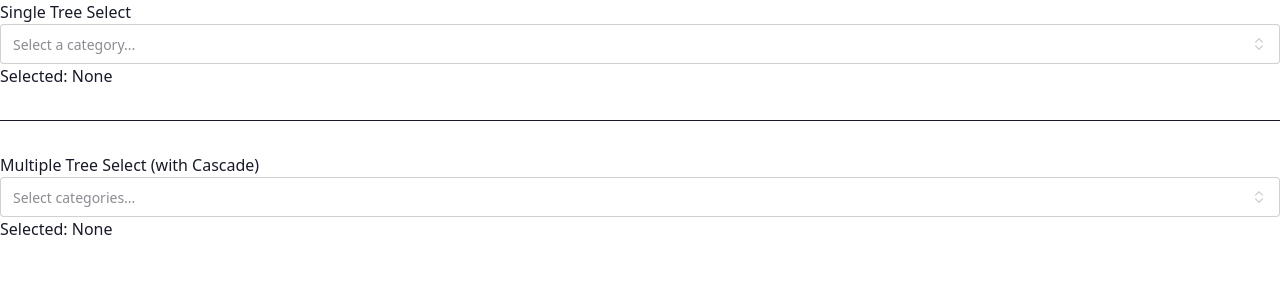
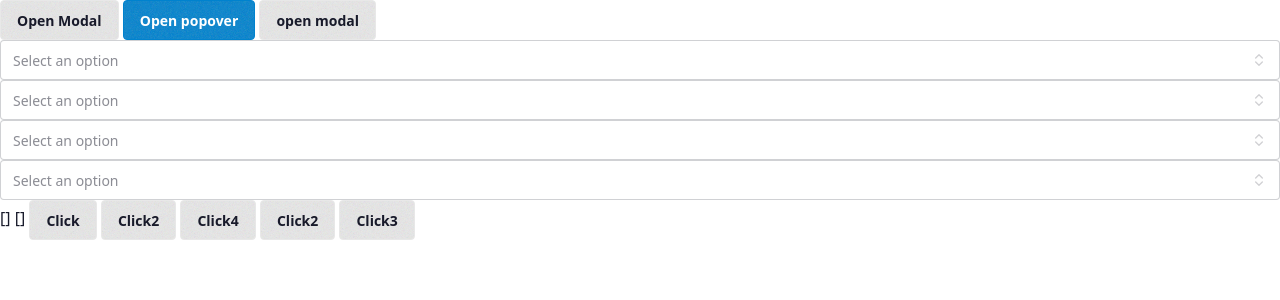
Before and after one commit to Damix48/svelte-daisy, a SvelteKit app: page / in a window 1280 px wide. Shown: the top 300 px of the page. Built offline with nearby package versions, Linux system fonts and the light colour scheme.

Commit message:
refactor modal components and improve modal functionality

```diff
--- a/src/lib/components/functional/modal-provider/ModalProvider.svelte
+++ b/src/lib/components/functional/modal-provider/ModalProvider.svelte
@@ -1,11 +1,12 @@
 <script lang="ts">
-  import { modalService } from "$lib/services/modal.svelte";
-  import { Modal } from "$lib/components/ui/modal";
+import { modalService } from "$lib/services/modal.svelte";
+import { Modal } from "$lib/components/ui/modal";
 
-  const { className } :{className?: string}= $props();
+const { className }: { className?: string } = $props();
 </script>
 
 {#each modalService.instances as instance (instance.id)}
+  {@const Content = instance.component}
   <Modal.Root
     open={true}
     onOpenChange={(isOpen) => {
@@ -14,8 +15,6 @@
       }
     }}
   >
-    <Modal.Content class={instance.className ?? className}>
-      <instance.component {...instance.props} />
-    </Modal.Content>
+    <Modal.Content class={instance.className ?? className} position={instance.position} outsideBehavior={instance.outsideBehavior}> <Content {...instance.props} /> </Modal.Content>
   </Modal.Root>
 {/each}
--- a/src/lib/components/ui/modal/ModalContent.svelte
+++ b/src/lib/components/ui/modal/ModalContent.svelte
@@ -1,56 +1,89 @@
 <script lang="ts">
 import { X } from "@lucide/svelte";
-  import type { Snippet } from "svelte";
 import { context } from "./context";
+import type { ModalContentProps } from "./types";
 
 const c = context.get();
 
-  type ModalContentProps = {
-    interactOutsideBehavior?: "close" | "ignore";
-    showCloseButton?: boolean;
-    children?: Snippet | undefined;
-    position?: string | undefined;
-    class?: string | undefined;
-  };
-
-  let { interactOutsideBehavior = "close", showCloseButton = true, position, class: className, children }: ModalContentProps = $props();
+let { outsideBehavior = "close", showCloseButton = true, position, class: className, children }: ModalContentProps = $props();
 
 let dialogRef: HTMLDialogElement;
+let modalPositionClass = $derived.by(() => {
+  switch (position) {
+    case "top":
+      return "modal-top";
+    case "middle":
+      return "modal-middle";
+    case "bottom":
+      return "modal-bottom";
+    case "start":
+      return "modal-start";
+    case "end":
+      return "modal-end";
+    default:
+      return "";
+  }
+});
 
 $effect(() => {
   if (!dialogRef) return;
   if (c.open) {
     if (!dialogRef.open) {
+      if (outsideBehavior === "interact" || outsideBehavior === "close-interact") {
+        dialogRef.showPopover();
+      } else {
         dialogRef.showModal();
+      }
     }
   } else {
     if (dialogRef.open) {
+      if (outsideBehavior === "interact" || outsideBehavior === "close-interact") {
+        dialogRef.hidePopover();
+      } else {
         dialogRef.close();
       }
     }
+  }
 });
+
+const onclose = () => {
+  c.open = false;
+};
+
+const ontoggle = (e: ToggleEvent) => {
+  if (outsideBehavior === "interact" || outsideBehavior === "close-interact") {
+    if (e.newState === "open") {
+      c.open = true;
+    } else if (e.newState === "closed") {
+      c.open = false;
+    }
+  }
+};
+
+const close = () => {
+  dialogRef.hidePopover();
+};
 </script>
 
 <dialog
   bind:this={dialogRef}
-  class="modal {position}"
-  onclose={() => {
-    c.open = false;
-  }}
+  class="modal {modalPositionClass}"
+  {onclose}
+  popover={outsideBehavior === "interact" ? "manual" : outsideBehavior === "close-interact" ? "auto" : undefined}
+  {ontoggle}
 >
   <div class="modal-box {className}">
-    {#if showCloseButton}
+    {#if showCloseButton && outsideBehavior !== "interact"}
       <form method="dialog">
-        <button class="btn btn-sm btn-circle btn-ghost absolute top-2 right-2">
-          <X size={18} />
-        </button>
+        <button type="submit" class="btn btn-sm btn-circle btn-ghost absolute top-2 right-2"><X size={18} /></button>
       </form>
+    {/if}
+    {#if showCloseButton && outsideBehavior === "interact" || outsideBehavior === "close-interact"}
+      <button type="button" class="btn btn-sm btn-circle btn-ghost absolute top-2 right-2" onclick={close}><X size={18} /></button>
     {/if}
     {@render children?.()}
   </div>
-  {#if interactOutsideBehavior === "close"}
-    <form method="dialog" class="modal-backdrop">
-      <button tabindex="-1">close</button>
-    </form>
+  {#if outsideBehavior === "close"}
+    <form method="dialog" class="modal-backdrop"><button type="submit" tabindex="-1">close</button></form>
   {/if}
 </dialog>
--- a/src/lib/components/ui/modal/ModalTrigger.svelte
+++ b/src/lib/components/ui/modal/ModalTrigger.svelte
@@ -10,15 +10,14 @@
   children?: Snippet | undefined;
 };
 
-  let { children, ...restProps }: ModalTriggerProps & HTMLButtonAttributes = $props();
+let { children, onclick, ...restProps }: ModalTriggerProps & HTMLButtonAttributes = $props();
 
 restProps = mergeProps(restProps, {
-    onclick: () => {
+  onclick: (e: MouseEvent & { currentTarget: EventTarget & HTMLButtonElement }) => {
     c.open = true;
+    onclick?.(e);
   }
 });
 </script>
 
-<button type="button" {...restProps}>
-  {@render children?.()}
-</button>
+<button type="button" {...restProps}>{@render children?.()}</button>
--- a/src/lib/components/ui/modal/index.ts
+++ b/src/lib/components/ui/modal/index.ts
@@ -15,3 +15,4 @@ export const Modal = {
 };
 
 export { useModal } from "./context";
+export type { ModalPosition, ModalOutsideBehavior, ModalContentProps } from "./types";
--- /dev/null
+++ b/src/lib/components/ui/modal/types.ts
@@ -0,0 +1,11 @@
+import type { Snippet } from "svelte";
+
+export type ModalPosition = "top" | "middle" | "bottom" | "start" | "end";
+export type ModalOutsideBehavior = "close" | "ignore" | "interact" | "close-interact";
+export type ModalContentProps = {
+  outsideBehavior?: ModalOutsideBehavior;
+  showCloseButton?: boolean;
+  children?: Snippet | undefined;
+  position?: ModalPosition | undefined;
+  class?: string | undefined;
+};
--- a/src/lib/services/modal.svelte.ts
+++ b/src/lib/services/modal.svelte.ts
@@ -1,6 +1,8 @@
 import { useId } from "$lib/utils/useId";
 import type { Component, ComponentProps } from "svelte";
 import { SvelteMap } from "svelte/reactivity";
+import { ConfirmModal } from "$lib/components/functional/confirm-modal";
+import type { ModalContentProps, ModalPosition } from "$lib/components/ui/modal";
 
 type ModalInstance<T extends Component<any, any, any>> = {
   id: string;
@@ -10,17 +12,18 @@ type ModalInstance<T extends Component<any, any, any>> = {
   destroyDelay: number;
   resolve: (arg: any) => void;
   resolveHandled: boolean;
-};
+} & Pick<ModalContentProps, "position" | "outsideBehavior">;
+
+type OpenModalOptions<T> = {
+  className?: string;
+  destroyDelay?: number;
+} & Pick<ModalInstance<T>, "position" | "outsideBehavior">;
 
 type ExtractOnCloseResult<T> = T extends { onClose?: (result: infer R) => any } ? R : undefined;
 
 const instances = new SvelteMap<string, ModalInstance<Component<any, any, any>>>();
 
-const open = <T extends Component<ComponentProps<T>, any, any>>(
-  component: T,
-  props: Omit<ComponentProps<T>, "onClose">,
-  { className, destroyDelay }: { className?: string; destroyDelay: number } = { destroyDelay: 250 }
-) => {
+const open = <T extends Component<ComponentProps<T>, any, any>>(component: T, props: Omit<ComponentProps<T>, "onClose">, options: OpenModalOptions<T> = { destroyDelay: 250 }) => {
   const id = useId();
 
   type TResult = ExtractOnCloseResult<ComponentProps<T>>;
@@ -32,7 +35,18 @@ const open = <T extends Component<ComponentProps<T>, any, any>>(
 
       resolve(result);
     };
-    const modal: ModalInstance<T> = { id, className, component, props: { ...props, onClose } as ComponentProps<T>, destroyDelay, resolve, resolveHandled: false };
+
+    const modal: ModalInstance<T> = {
+      id,
+      className: options.className,
+      position: options.position,
+      outsideBehavior: options.outsideBehavior,
+      component,
+      props: { ...props, onClose } as ComponentProps<T>,
+      destroyDelay: options.destroyDelay ?? 250,
+      resolve,
+      resolveHandled: false
+    };
 
     instances.set(id, modal);
   });
@@ -51,19 +65,13 @@ const close = (id: string) => {
   }, modal.destroyDelay);
 };
 
-import { ConfirmModal } from "$lib/components/functional/confirm-modal";
-
 const confirm = (title: string, text?: string, { cancelText, confirmText }: { cancelText?: string; confirmText?: string } = {}) => {
-  return open(
-    ConfirmModal,
-    {
-      title,
-      text,
-      cancelText,
-      confirmText
-    },
-    { destroyDelay: 250 }
-  );
+  return open(ConfirmModal, {
+    title,
+    text,
+    cancelText,
+    confirmText
+  });
 };
 
 export const modalService = {
--- a/src/routes/+page.svelte
+++ b/src/routes/+page.svelte
@@ -1,57 +1,97 @@
 <script lang="ts">
-  import TreeSelect from "$lib/TreeSelect/TreeSelect.svelte";
+import { Modal, modalService } from "$lib";
+import Select from "$lib/components/ui/select/Select.svelte";
+import FormRoot from "$lib/Form/FormRoot.svelte";
+import Ciao from "./ciao.svelte";
 
-  interface Category {
-    id: string;
-    name: string;
-    children?: Category[];
-  }
+type User = { id: number; name: string };
+let users: User[] = [
+  { id: 1, name: "alfa" },
+  { id: 2, name: "beta" },
+  { id: 3, name: "gamma" },
+  { id: 4, name: "franco" },
+  { id: 5, name: "sicilia" },
+  { id: 6, name: "francia" },
+  { id: 7, name: "germania" },
+  { id: 8, name: "italia" }
+];
 
-  const categories: Category[] = [
-    {
-      id: "1",
-      name: "Electronics",
-      children: [
-        { id: "1-1", name: "Phones" },
-        {
-          id: "1-2",
-          name: "Laptops",
-          children: [
-            { id: "1-2-1", name: "Gaming Laptops" },
-            { id: "1-2-2", name: "Business Laptops" }
-          ]
-        }
-      ]
-    },
-    {
-      id: "2",
-      name: "Books",
-      children: [
-        { id: "2-1", name: "Fiction" },
-        { id: "2-2", name: "Non-Fiction" }
-      ]
-    },
-    { id: "3", name: "Clothing" }
-  ];
-
-  let selectedCategory: Category | undefined = $state(undefined);
-  let selectedCategories: Category[] = $state([]);
+let user: User | undefined = $state();
+let userId: number | undefined;
+let multiUsers: User[] = $state([]);
+let multiId: number[] = $state([]);
 </script>
 
-<h2>Single Tree Select</h2>
-<TreeSelect items={categories} bind:selectedItem={selectedCategory} itemToString={(item) => item.name} itemToId={(item) => item.id} placeholder="Select a category..." />
-<p>Selected: {selectedCategory?.name ?? "None"}</p>
+<Modal.Root>
+  <Modal.Trigger class="btn"> Open Modal</Modal.Trigger>
+  <Modal.Content outsideBehavior="close"> fdsafs <input type="text" placeholder="Type here" class="input"> </Modal.Content>
+</Modal.Root>
 
-<hr class="my-8" />
+<button type="button" class="btn btn-primary" onclick={() => modalService.open(Ciao, {}, { outsideBehavior: "close-interact", position:"end" })}>Open popover</button>
 
-<h2>Multiple Tree Select (with Cascade)</h2>
-<TreeSelect
-  type="multiple"
-  cascadeSelection={true}
-  items={categories}
-  bind:selectedItems={selectedCategories}
-  itemToString={(item) => item.name}
-  itemToId={(item) => item.id}
-  placeholder="Select categories..."
-/>
-<p>Selected: {selectedCategories.map((c) => c.name).join(", ") || "None"}</p>
+<button popovertarget="my_modal_1" class="btn">open modal</button>
+
+<div id="my_modal_1" popover="manual" class="modal">
+  <div class="modal-box">
+    <h3 class="text-lg font-bold">Hello!</h3>
+    <p class="py-4">Press ESC key or click below</p>
+    <div class="modal-action"><button class="btn" popovertarget="my_modal_1" popovertargetaction="hide">Close</button></div>
+  </div>
+</div>
+
+<!-- 1. DEFAULTS -->
+<!-- ✅ Valid: Infers type="single", bindingType="item". Expects User. -->
+<Select items={users} bind:selected={user} itemToId={(x) => x.id} itemToString={(x) => x.name} />
+<Select items={users} bind:selected={user} itemToId={(x) => x.id} itemToString={(x) => x.name} allowDeselect="true" />
+<Select items={users} bind:selected={multiUsers} itemToId={(x) => x.id} itemToString={(x) => x.name} type="multiple" />
+<Select items={users} bind:selected={multiId} itemToId={(x) => x.id} itemToString={(x) => x.name} type="multiple" bindingType="id" />
+
+{JSON.stringify(user)}
+{JSON.stringify(multiUsers)}
+{JSON.stringify(multiId)}
+
+<button
+  type="button"
+  class="btn"
+  onclick={() => {
+    user = users[0];
+  }}
+>
+  Click
+</button>
+<button
+  type="button"
+  class="btn"
+  onclick={() => {
+    multiUsers.pop();
+  }}
+>
+  Click2
+</button>
+<button
+  type="button"
+  class="btn"
+  onclick={() => {
+    multiUsers = [users[0], users[4]];
+  }}
+>
+  Click4
+</button>
+<button
+  type="button"
+  class="btn"
+  onclick={() => {
+    multiId.pop();
+  }}
+>
+  Click2
+</button>
+<button
+  type="button"
+  class="btn"
+  onclick={() => {
+    multiId = [users[0].id, users[4].id];
+  }}
+>
+  Click3
+</button>
--- /dev/null
+++ b/src/routes/ciao.svelte
@@ -0,0 +1,5 @@
+<div>
+  <p>Hello!</p>
+  <input class="input">
+  <button type="button" class="btn">Click</button>
+</div>
```
Also changed, not shown: src/routes/+layout.svelte (+5 -3 lines), src/lib/styles.css. Lines whose indentation alone changed are shown as unchanged.
